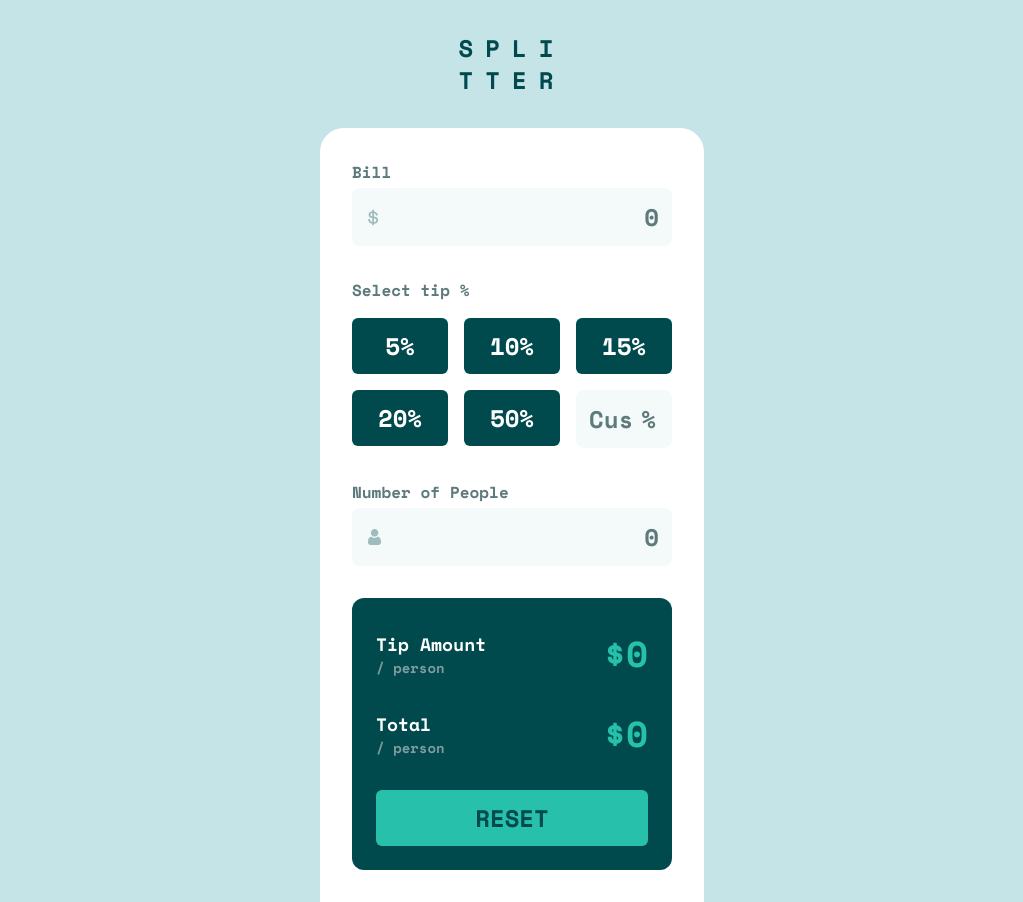
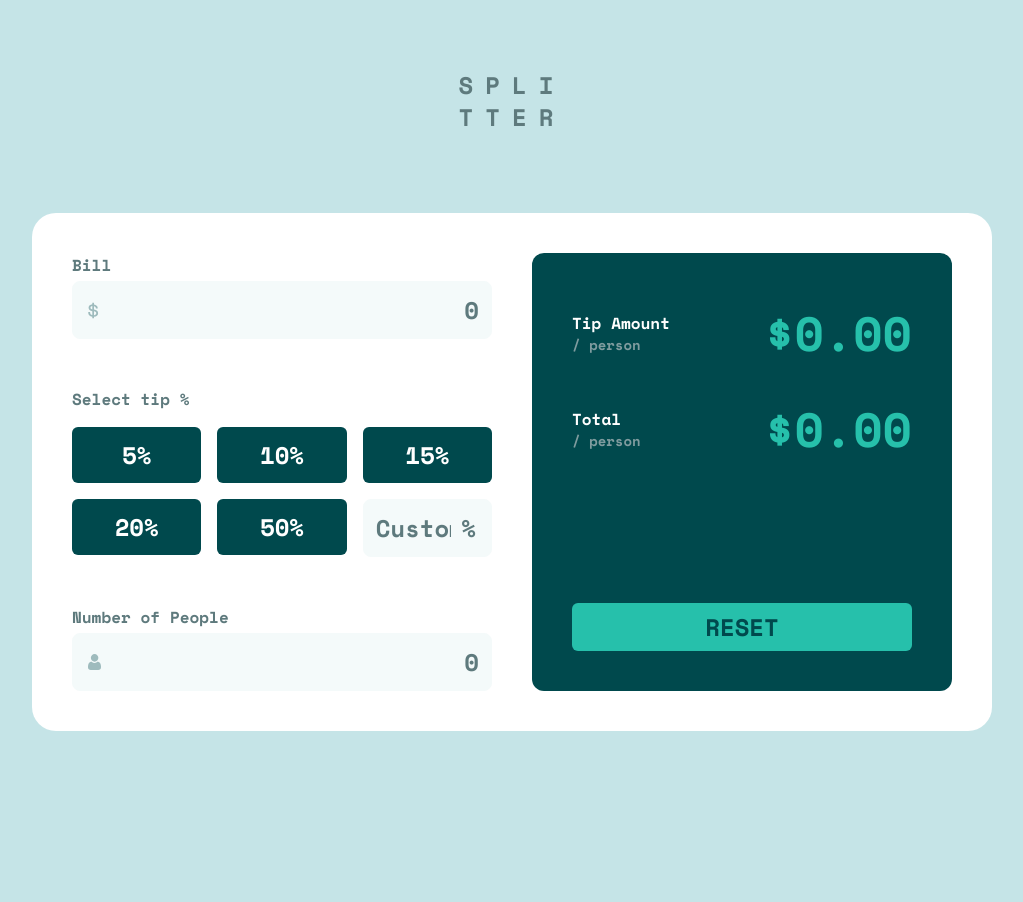
Before and after one commit to tuansdf/fm-tip-calculator, a Next.js app: page / in a window 1280 px wide. Shown: the whole page, without its empty margins (128-1151 px from the left). After the commit the page ends 800 px from the top, so only its background shows below. Built offline with nearby package versions, Linux system fonts and the light colour scheme.

Commit message:
feat: working calculator

```diff
--- a/src/app/button.tsx
+++ b/src/app/button.tsx
@@ -18,7 +18,7 @@ export default function Button({
   return isButton ? (
     <button
       className={clsx(
-        "w-full rounded-md p-3 text-2xl uppercase transition-colors duration-75 hover:bg-neutral-200 hover:text-neutral-500",
+        "w-full rounded-md p-2 text-2xl uppercase transition-colors duration-75 hover:bg-neutral-200 hover:text-neutral-500",
         isSelected || isPrimary
           ? "bg-primary text-neutral-500"
           : "bg-neutral-500 text-neutral-0"
--- a/src/app/page.tsx
+++ b/src/app/page.tsx
@@ -1,6 +1,5 @@
 "use client";
 
-import { useState } from "react";
 import { useForm } from "react-hook-form";
 import Button from "/src/app/button";
 import IconDollar from "/src/app/icon-dollar";
@@ -8,10 +7,10 @@ import IconPerson from "/src/app/icon-person";
 import TextField from "/src/app/text-field";
 
 interface IFormInputs {
-  bill: number;
-  tipRate: number;
-  people: number;
-  customTipRate: number;
+  bill?: number;
+  people?: number;
+  radioTipRate?: number;
+  customTipRate?: number;
 }
 
 const tipRateOptions = [
@@ -38,46 +37,43 @@ const tipRateOptions = [
 ];
 
 export default function Page() {
-  const [billInput, setBillInput] = useState<string>("");
-  const [tipRateInput, setTipRateInput] = useState<string>("");
-  const [peopleInput, setPeopleInput] = useState<string>("");
-
-  const [customTip, setCustomTip] = useState<string>("");
-
   const {
-    handleSubmit,
+    setValue,
     reset,
     register,
     watch,
     formState: { errors },
   } = useForm<IFormInputs>({ mode: "onChange" });
 
-  const bill = parseFloat(billInput) || 0;
-  const tipRate =
-    (customTip ? parseFloat(customTip) / 100 : parseFloat(tipRateInput)) || 0;
-  const people = parseInt(peopleInput) || 0;
+  const bill = Number(watch("bill"));
+  const people = Number(watch("people"));
+  const radioTipRate = Number(watch("radioTipRate"));
+  const customTipRate = Number(watch("customTipRate")) / 100;
 
-  const tipTotal = tipRate * bill;
-  const total = bill + tipTotal;
-  const tipEach = tipTotal / people;
-  const totalEach = total / people;
+  const tipRate = radioTipRate || customTipRate;
+
+  const tip = bill * tipRate;
+  const total = bill + tip;
+  const tipEach = tip / people || 0;
+  const totalEach = total / people || 0;
 
   return (
-    <div className="mx-auto flex w-full max-w-sm flex-1 flex-col">
-      <h1 className="m-8 text-center text-2xl uppercase tracking-[0.5em]">
+    <div className="mx-auto flex w-full max-w-md flex-1 flex-col px-8 lg:max-w-screen-lg lg:items-center lg:justify-center">
+      <h1 className="m-8 text-center text-2xl uppercase tracking-[0.5em] text-neutral-400 lg:m-0 lg:mb-20">
         spli
         <br />
         tter
       </h1>
 
-      <div className="flex-1 space-y-8 rounded-t-3xl bg-neutral-0 p-8">
+      <div className="flex-1 space-y-8 rounded-t-3xl bg-neutral-0 p-8 lg:grid lg:flex-initial lg:grid-cols-2 lg:gap-10 lg:space-y-0 lg:rounded-3xl lg:p-10">
+        <div className="space-y-8 lg:space-y-12">
           <TextField
             type="number"
             label="Bill"
             startIcon={<IconDollar />}
             placeholder="0"
             errorMessage={errors.bill && "Can't be zero"}
-          {...register("bill", { required: true, max: 999_999, min: 0 })}
+            {...register("bill")}
           />
 
           <div>
@@ -85,7 +81,7 @@ export default function Page() {
               <label htmlFor="" className="mb-4 block text-neutral-400">
                 Select tip %
               </label>
-            {errors.tipRate ? (
+              {errors.radioTipRate ? (
                 <span className="text-error-500">Can&apos;t be zero</span>
               ) : null}
             </div>
@@ -97,10 +93,7 @@ export default function Page() {
                     <label htmlFor={id}>
                       <Button
                         isButton={false}
-                      isSelected={
-                        !watch("customTipRate") &&
-                        watch("tipRate") == option.value
-                      }
+                        isSelected={radioTipRate === option.value}
                       >
                         {option.label}
                       </Button>
@@ -110,7 +103,9 @@ export default function Page() {
                       type="radio"
                       id={id}
                       value={option.value}
-                    {...register("tipRate")}
+                      {...register("radioTipRate", {
+                        onChange: () => setValue("customTipRate", undefined),
+                      })}
                     />
                   </div>
                 );
@@ -120,8 +115,7 @@ export default function Page() {
                 placeholder="Custom"
                 endIcon={<span className="text-2xl text-neutral-400">%</span>}
                 {...register("customTipRate", {
-                max: 999,
-                min: 0,
+                  onChange: () => setValue("radioTipRate", undefined),
                 })}
               />
             </div>
@@ -133,29 +127,36 @@ export default function Page() {
             startIcon={<IconPerson />}
             placeholder="0"
             errorMessage={errors.people && "Can't be zero"}
-          {...register("people", { required: true, max: 999_999, min: 0 })}
+            {...register("people")}
           />
+        </div>
 
-        <div className="h-full space-y-8 rounded-xl bg-neutral-500 p-6 pt-8">
+        <div className="h-full space-y-8 rounded-xl bg-neutral-500 p-6 pt-8 lg:flex lg:flex-col lg:p-10 lg:pt-14">
+          <div className="space-y-8 lg:flex-1 lg:space-y-12">
             {/* tip each */}
-          <div className="flex items-center justify-between">
-            <div>
-              <div className="text-lg text-neutral-0">Tip Amount</div>
-              <div className="text-sm text-neutral-300">/ person</div>
+            <div className="flex items-center gap-2">
+              <div className="flex-none">
+                <div className="text-md text-neutral-0">Tip Amount</div>
+                <div className="text-xs text-neutral-300 lg:text-sm">
+                  / person
                 </div>
-            <div className="text-4xl text-primary">
-              ${tipEach > 0 ? tipEach.toFixed(2) : 0}
+              </div>
+              <div className="flex-1 overflow-visible text-end text-3xl text-primary lg:text-5xl">
+                ${tipEach.toFixed(2)}
               </div>
             </div>
 
             {/* total each */}
-          <div className="flex items-center justify-between">
-            <div>
-              <div className="text-lg text-neutral-0">Total</div>
-              <div className="text-sm text-neutral-300">/ person</div>
+            <div className="flex items-center gap-2">
+              <div className="flex-none">
+                <div className="text-md text-neutral-0">Total</div>
+                <div className="text-xs text-neutral-300 lg:text-sm">
+                  / person
                 </div>
-            <div className="text-4xl text-primary">
-              ${totalEach > 0 ? totalEach.toFixed(2) : 0}
+              </div>
+              <div className="flex-1 text-end text-3xl text-primary lg:text-5xl">
+                ${totalEach.toFixed(2)}
+              </div>
             </div>
           </div>
 
```
Lines whose indentation alone changed are shown as unchanged.
